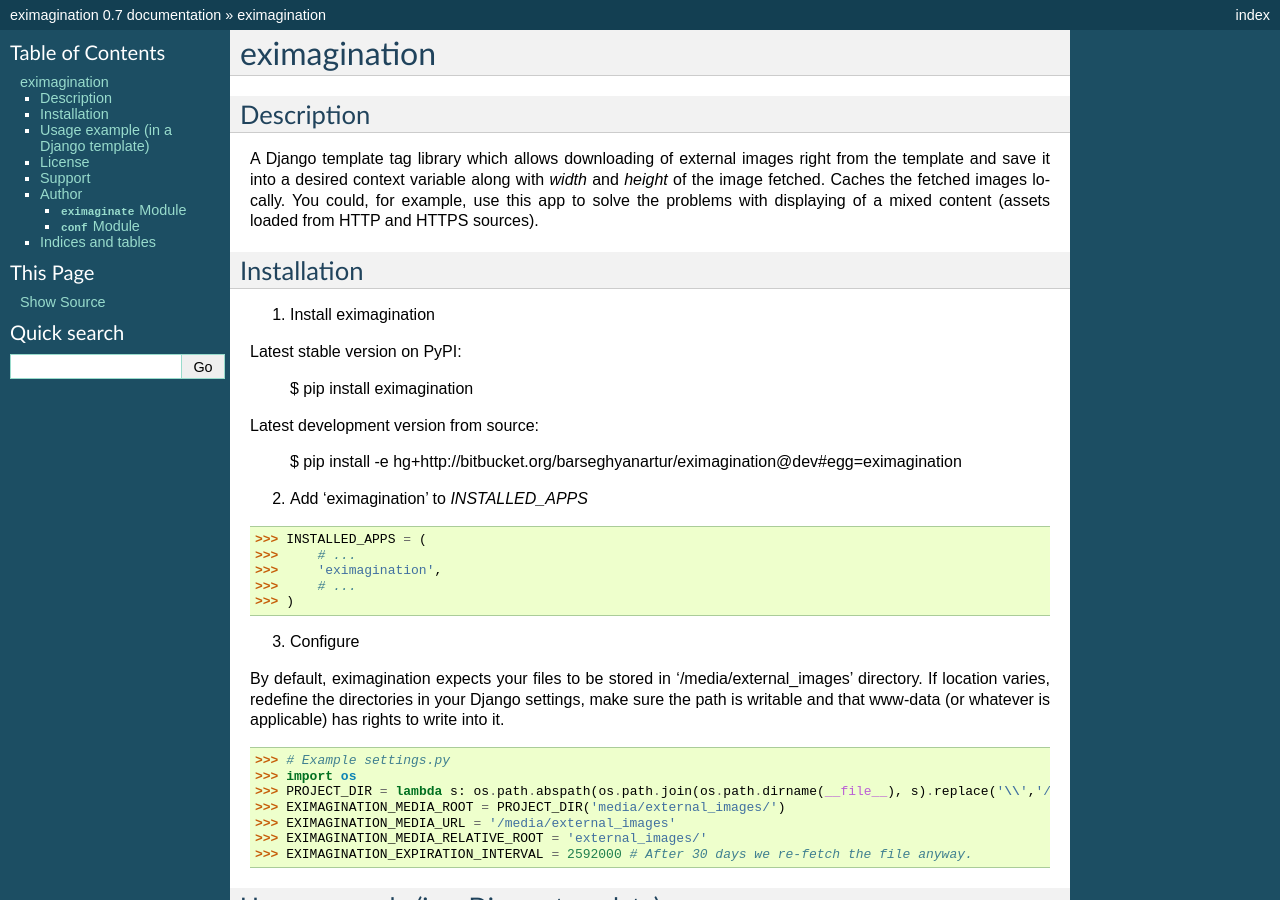
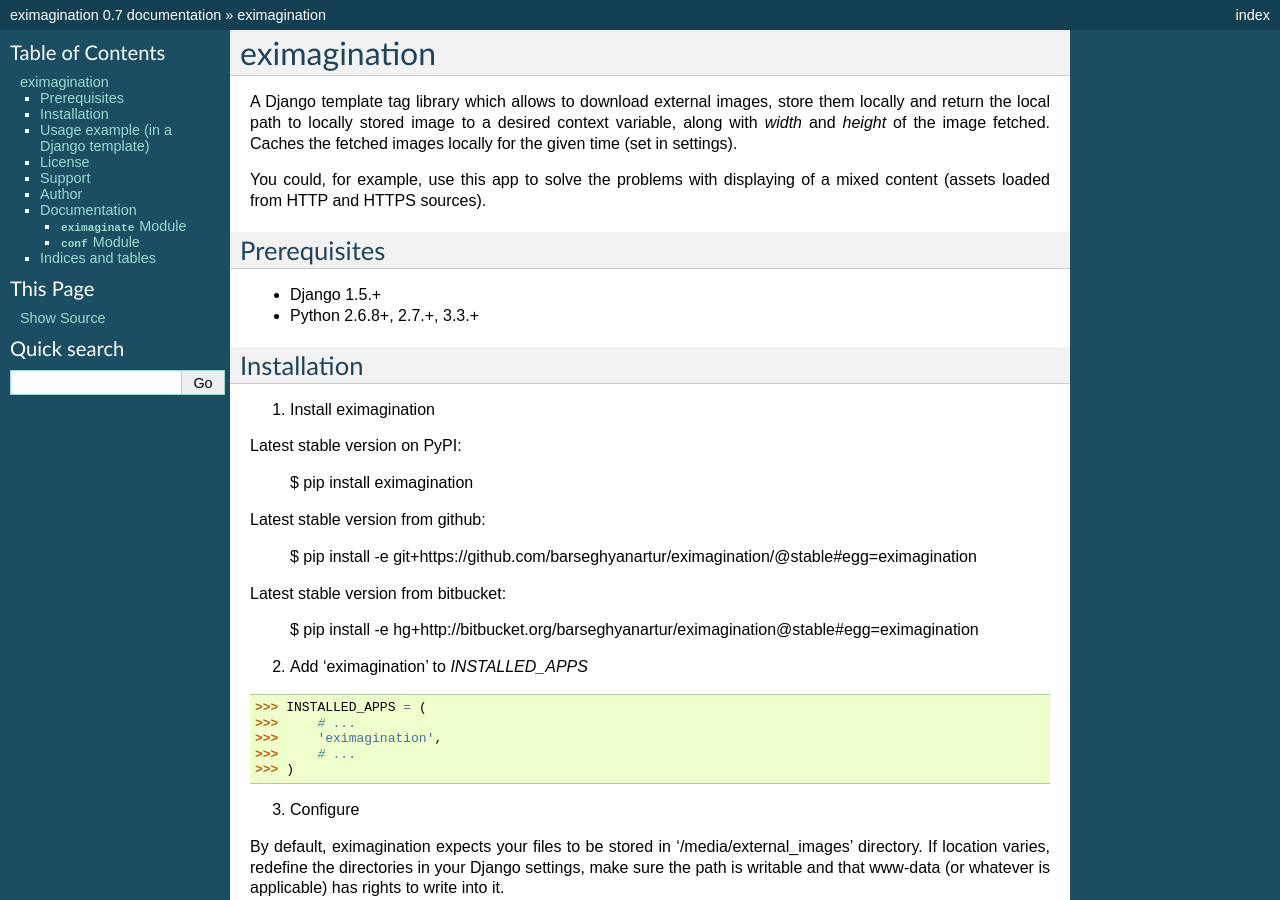
Before and after one commit to barseghyanartur/django-eximagination, a Sphinx documentation site: the page built from docs/index.rst, in a window 1280 px wide and 900 px high. Built offline with Sphinx 7.4.7, drawn with Linux system fonts in a browser that asks for light colours.

Commit message:
update description and docs

```diff
--- a/docs/index.rst
+++ b/docs/index.rst
@@ -1,13 +1,17 @@
 =======================================
 eximagination
 =======================================
+A Django template tag library which allows to download external images, store them locally and return the
+local path to locally stored image to a desired context variable, along with `width` and `height` of the
+image fetched. Caches the fetched images locally for the given time (set in settings).
 
-Description
+You could, for example, use this app to solve the problems with displaying of a mixed content (assets loaded
+from HTTP and HTTPS sources).
+
+Prerequisites
 =======================================
-A Django template tag library which allows downloading of external images right from the template and save it into a
-desired context variable along with `width` and `height` of the image fetched. Caches the fetched images locally.
-You could, for example, use this app to solve the problems with displaying of a mixed content (assets loaded from HTTP and HTTPS
-sources).
+- Django 1.5.+
+- Python 2.6.8+, 2.7.+, 3.3.+
 
 Installation
 =======================================
@@ -17,9 +21,13 @@ Latest stable version on PyPI:
 
     $ pip install eximagination
 
-Latest development version from source:
+Latest stable version from github:
 
-    $ pip install -e hg+http://bitbucket.org/barseghyanartur/eximagination@dev#egg=eximagination
+    $ pip install -e git+https://github.com/barseghyanartur/eximagination/@stable#egg=eximagination
+
+Latest stable version from bitbucket:
+
+    $ pip install -e hg+http://bitbucket.org/barseghyanartur/eximagination@stable#egg=eximagination
 
 2. Add 'eximagination' to `INSTALLED_APPS`
 
@@ -61,9 +69,9 @@ or
 
 In both cases there are two additional context variables added:
 
-    `ei_width` - Width of the image
+    ``ei_width`` - Width of the image
 
-    `ei_height` - Height of the image
+    ``ei_height`` - Height of the image
 
 License
 =======================================
@@ -77,22 +85,25 @@ Author
 =======================================
 Artur Barseghyan <artur.barseghyan@gmail.com>
 
+Documentation
+=======================================
+
 :mod:`eximaginate` Module
--------------------------
+---------------------------------------
 
 .. automodule:: eximagination.templatetags.eximaginate
     :members:
     :show-inheritance:
 
 :mod:`conf` Module
-------------------
+---------------------------------------
 
 .. automodule:: eximagination.conf
     :members:
     :show-inheritance:
 
 Indices and tables
-==================
+=======================================
 
 * :ref:`genindex`
 * :ref:`modindex`
```
Also changed, not shown: README.rst (+7 -7 lines), setup.py (+6 -3 lines).
